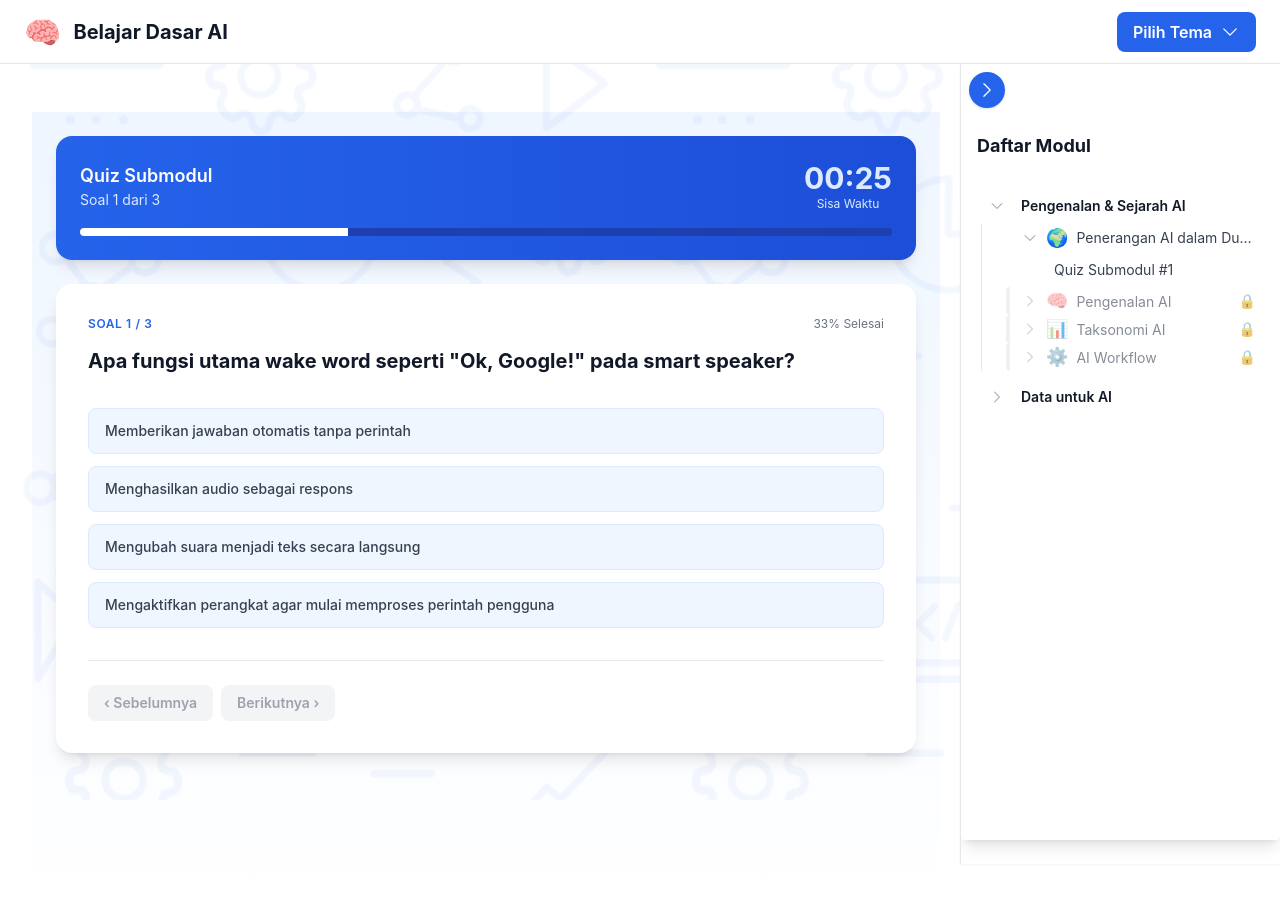
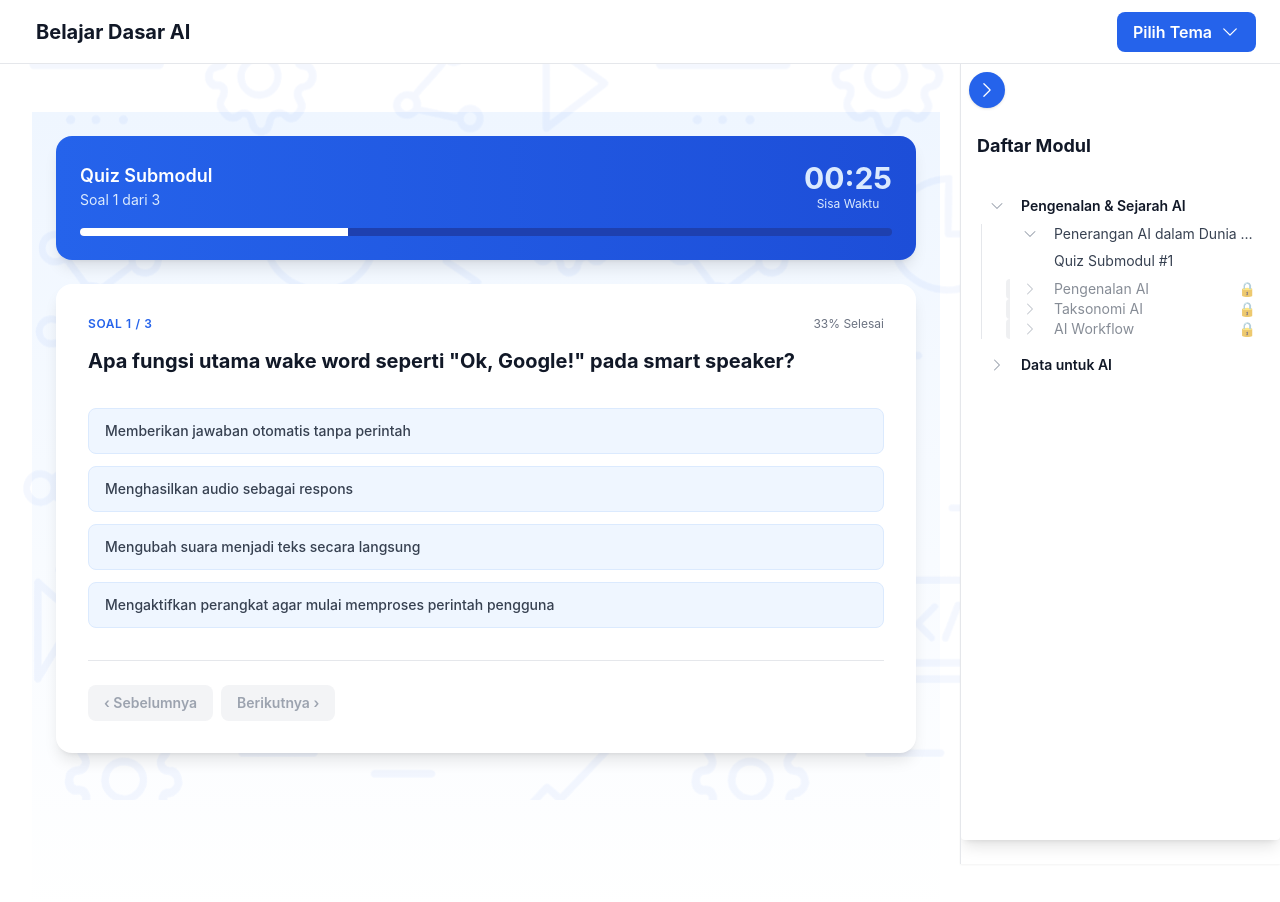
Before and after one commit to hi-dem/Frontend-Quis_LC, a React (Create React App) app: page /quiz in a window 1280 px wide. Shown: the top 902 px of the page. Built offline with nearby package versions, Linux system fonts and the light colour scheme.

Commit message:
remove icon sidebar

```diff
--- a/src/components/Common/Header.jsx
+++ b/src/components/Common/Header.jsx
@@ -31,7 +31,7 @@
     >
       <div className="max-w-7xl mx-auto px-6 h-full flex justify-between items-center">
         <div className="flex items-center gap-3">
-          <div className="text-3xl">🧠</div>
+          <div className="text-3xl"></div>
           <h1 className="text-xl font-bold text-gray-900">Belajar Dasar AI</h1>
         </div>
         <div className="relative">
--- a/src/data/mockTopics.js
+++ b/src/data/mockTopics.js
@@ -12,7 +12,6 @@
           {
             id: '1. 1',
             title: 'Penerangan AI dalam Dunia Nyata',
-            icon: '🌍',
             isLocked: false,
             content: {
               title: 'Penerangan AI dalam Dunia Nyata',
@@ -41,7 +40,6 @@
           {
             id: '1.2',
             title: 'Pengenalan AI',
-            icon: '🧠',
             isLocked: true,
             content: {
               title: 'Pengenalan AI',
@@ -66,7 +64,6 @@
           {
             id: '1.3',
             title: 'Taksonomi AI',
-            icon: '📊',
             isLocked: true,
             content: {
               title: 'Taksonomi AI',
@@ -91,7 +88,6 @@
           {
             id: '1.4',
             title: 'AI Workflow',
-            icon: '⚙️',
             isLocked: true,
             content: {
               title: 'AI Workflow',
@@ -119,7 +115,6 @@
           {
             id: '2.1',
             title: 'Pengenalan Data',
-            icon: '📈',
             isLocked: true,
             content: {
               title: 'Pengenalan Data',
```
